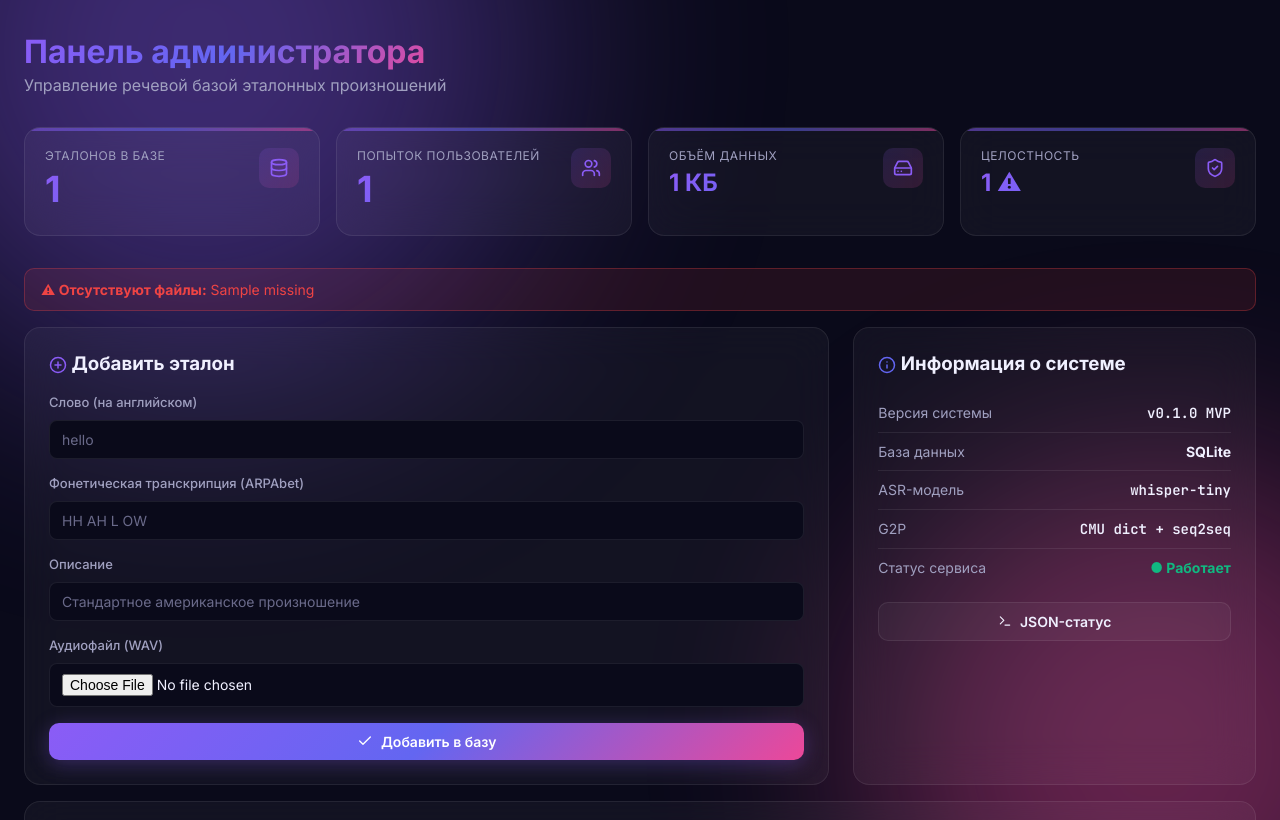
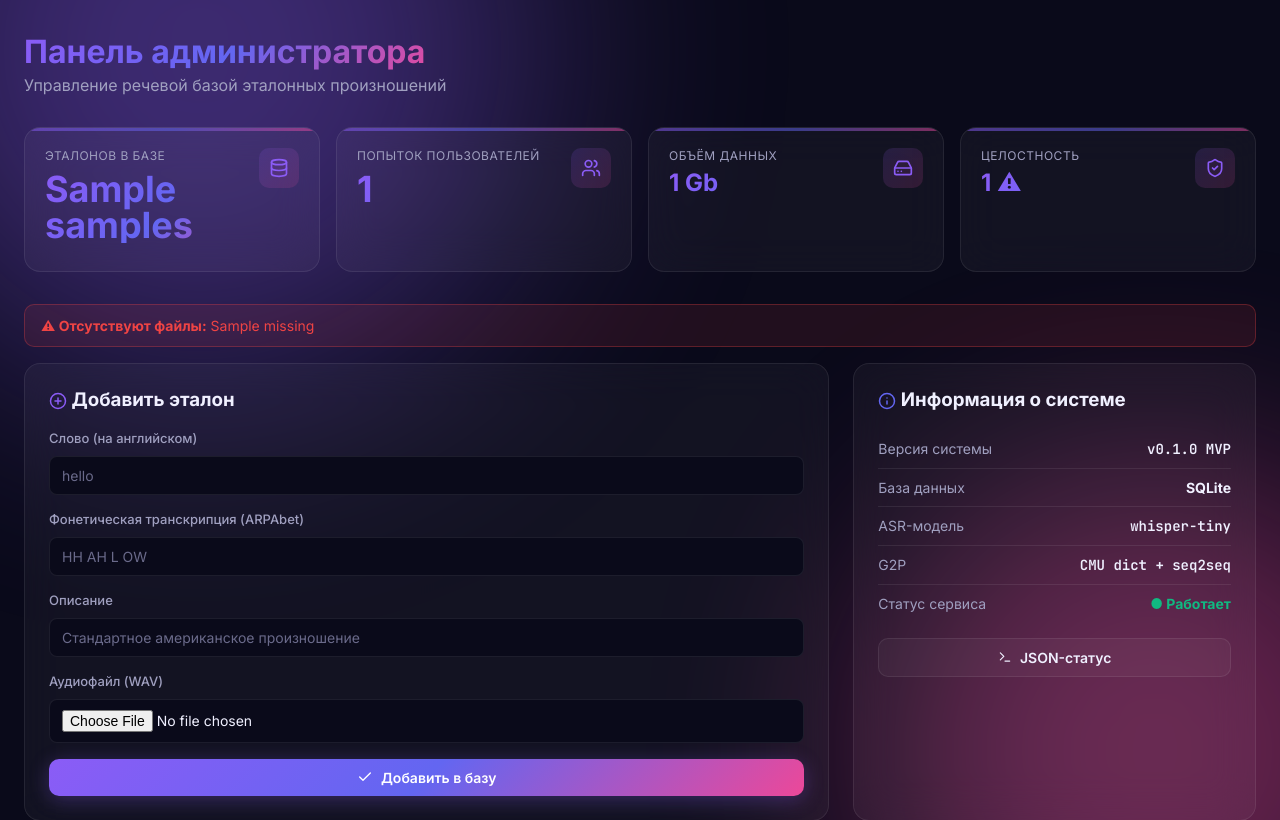
Before and after one commit to theApsil/MVP-accent-trainer, a FastAPI app: template app/templates/admin_dashboard.html in a window 1280 px wide. Shown: the top 820 px of the page. Run offline with FastAPI, Linux system fonts and the light colour scheme; the template is opened without the code that fills it: most values are stand-ins (such as "Sample title", 1, 10 or a date in 2020).

Commit message:
CHORE: исправлены руты и переменные

```diff
--- a/app/templates/admin_dashboard.html
+++ b/app/templates/admin_dashboard.html
@@ -13,7 +13,7 @@
         <div class="stat-card">
             <div class="stat-icon"><i data-lucide="database" style="width:20px;height:20px;"></i></div>
             <div class="stat-label">Эталонов в базе</div>
-            <div class="stat-value">{{ samples|length }}</div>
+            <div class="stat-value">{{ samples }}</div>
         </div>
         <div class="stat-card">
             <div class="stat-icon"><i data-lucide="users" style="width:20px;height:20px;"></i></div>
@@ -23,7 +23,7 @@
         <div class="stat-card">
             <div class="stat-icon"><i data-lucide="hard-drive" style="width:20px;height:20px;"></i></div>
             <div class="stat-label">Объём данных</div>
-            <div class="stat-value" style="font-size:24px;">{{ total_size_kb }} КБ</div>
+            <div class="stat-value" style="font-size:24px;">{{ total_size_kb }} Gb</div>
         </div>
         <div class="stat-card">
             <div class="stat-icon"><i data-lucide="shield-check" style="width:20px;height:20px;"></i></div>
@@ -106,16 +106,16 @@
 
     <div class="card mt-4">
         <div class="d-flex justify-between align-center mb-4">
-            <h3 style="margin:0;">Эталонная база ({{ samples|length }})</h3>
+            <h3 style="margin:0;">Эталонная база ({{ real_samples|length }})</h3>
         </div>
 
-        {% if samples %}
+        {% if real_samples %}
         <table class="table">
             <thead>
             <tr><th>Слово</th><th>Транскрипция</th><th>Описание</th><th>Эталон</th><th>Создано</th><th></th></tr>
             </thead>
             <tbody>
-            {% for s in samples %}
+            {% for s in real_samples %}
                 <tr>
                     <td><code>{{ s.word }}</code></td>
                     <td class="mono text-secondary">{{ s.transcription }}</td>
```
Also changed, not shown: app/routes/admin.py (+4 -4 lines), app/routes/pages.py (+16 -3 lines), app/static/spectrograms/user_spec_7028.png (added), 1 other file.
